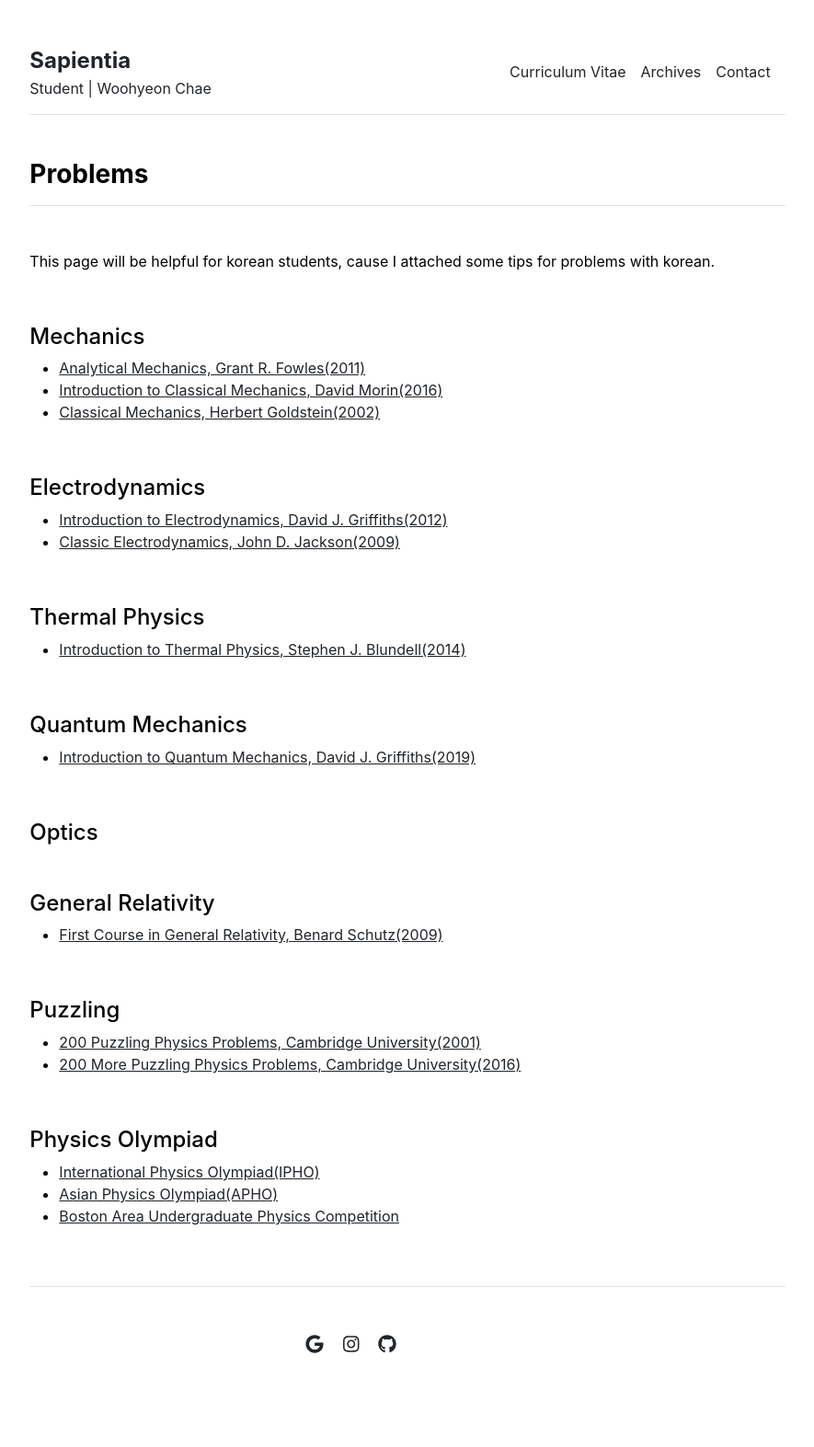
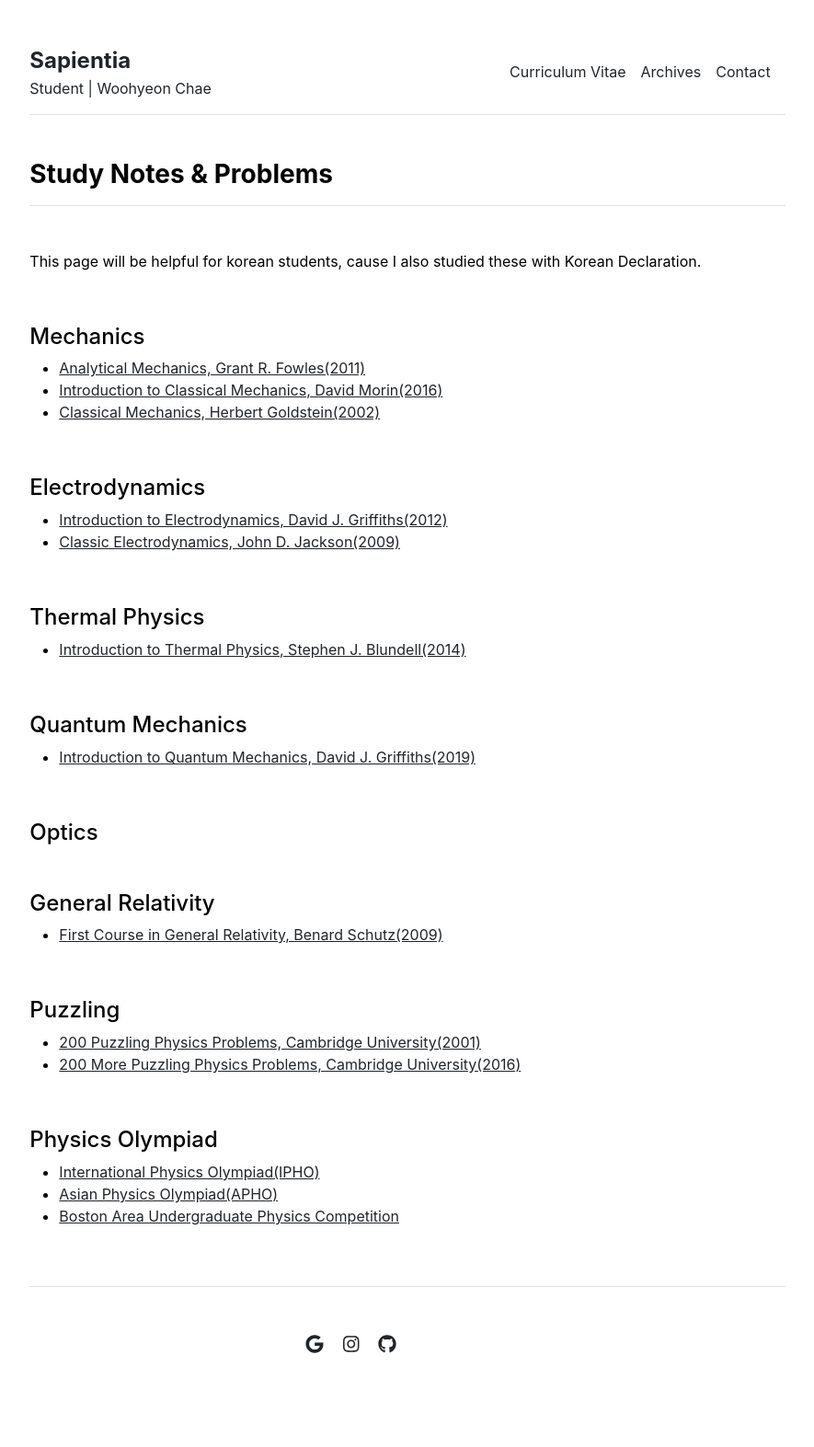
Before and after one commit to WoohyeonChae/WoohyeonChae.github.io, a Jekyll site: the page built from archives/study-notes-and-problems.md, in a window 1280 px wide. Shown: the whole page at 92% size, without its empty margins (197-1082 px from the left). Built offline with Jekyll 4.4.1, drawn with Linux system fonts in a browser that asks for light colours.

Commit message:
Update study-notes-and-problems.md

```diff
--- a/archives/study-notes-and-problems.md
+++ b/archives/study-notes-and-problems.md
@@ -1,8 +1,8 @@
 ---
 layout: page
-title: "Problems"
+title: "Study Notes & Problems"
 ---
-This page will be helpful for korean students, cause I attached some tips for problems with korean.
+This page will be helpful for korean students, cause I also studied these with Korean Declaration.
 
 &nbsp;
 
```
